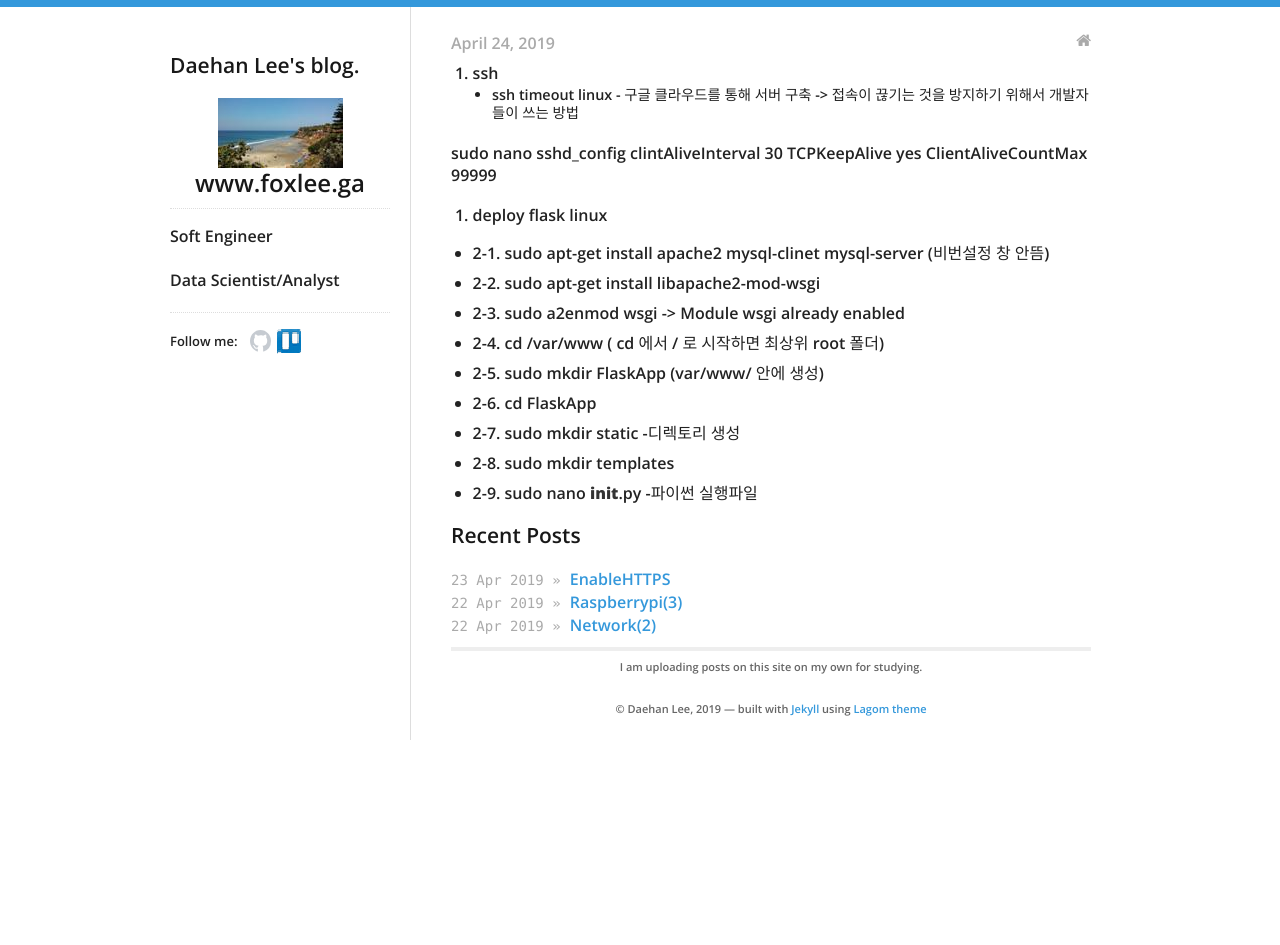
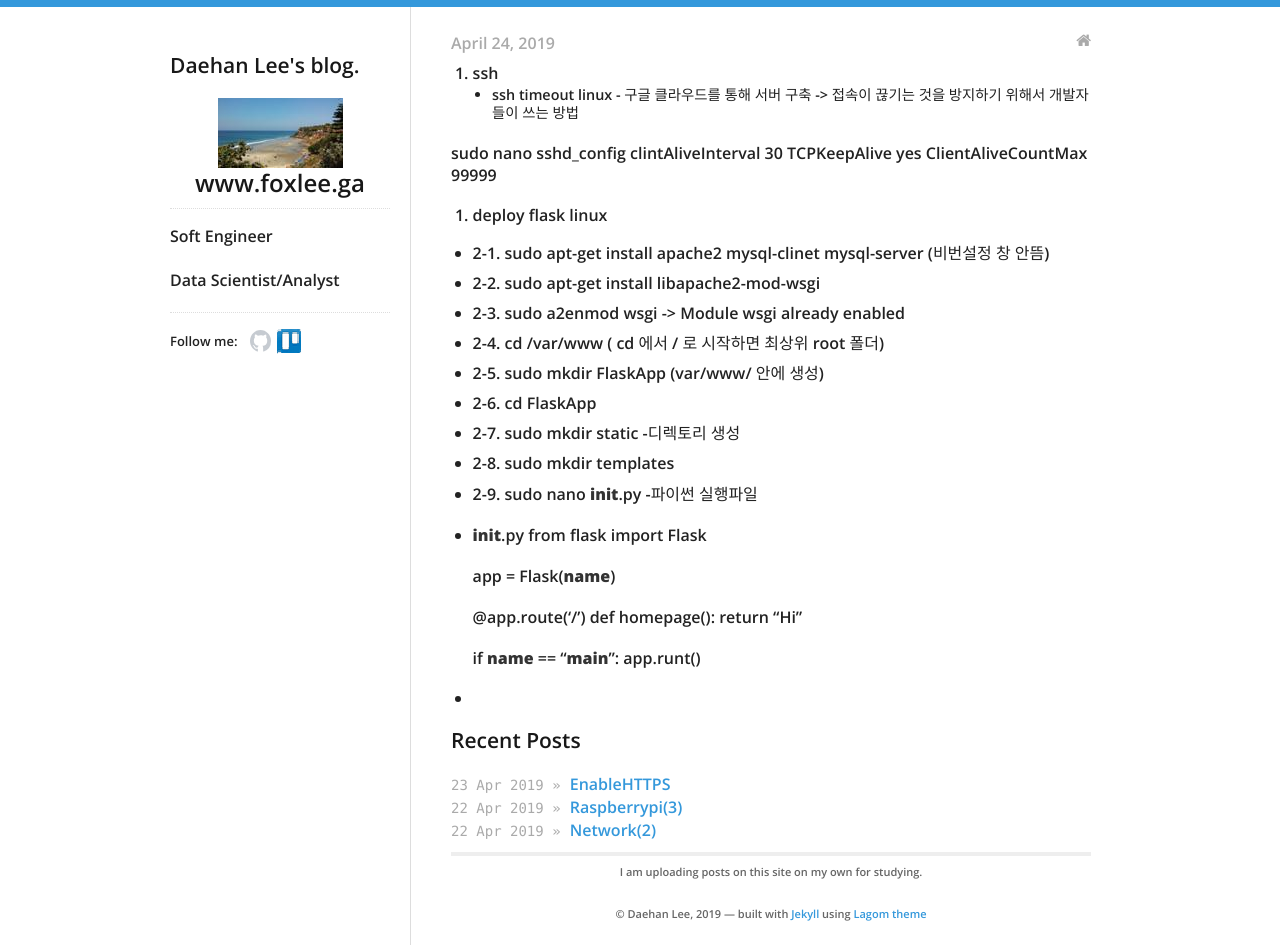
Before and after one commit to daehan0226/Study, a Jekyll site: the page built from _posts/2019-04-24-flask(2).md, in a window 1280 px wide. Built offline with Jekyll 4.4.1, drawn with Linux system fonts in a browser that asks for light colours; before the commit the page ends 907 px from its top, so only the background shows below that.

Commit message:
Update 2019-04-24-flask(2).md

```diff
--- a/_posts/2019-04-24-flask(2).md
+++ b/_posts/2019-04-24-flask(2).md
@@ -24,3 +24,18 @@ ClientAliveCountMax 99999
 *  2-7. sudo mkdir static      -디렉토리 생성
 *  2-8. sudo mkdir templates
 *  2-9. sudo nano __init__.py  -파이썬 실행파일
+
+* __init__.py
+    from flask import Flask
+
+    app = Flask(__name__)
+
+    @app.route('/')
+    def homepage():
+        return "Hi"
+
+    if __name__ == "__main__":
+        app.runt()
+
+
+*
```
